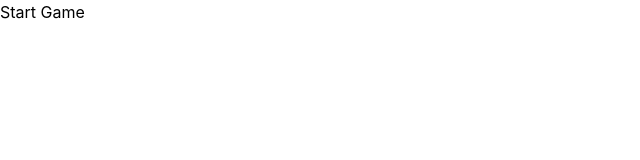
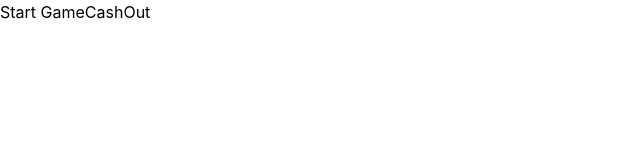
Before and after one commit to Sanchit09876/Treasure-hunt-game, a React (Vite) app: page / in a window 1280 px wide. Shown: the top 160 px of the page, without its empty margins (0-640 px from the left). Built offline with nearby package versions, Linux system fonts and the light colour scheme.

Commit message:
Fixed: card flip bug after clicking start game btn

```diff
--- a/src/components/CardRow.jsx
+++ b/src/components/CardRow.jsx
@@ -1,13 +1,13 @@
 import React from "react";
 import Card from "./Card";
 
-const CardRow = ({ cards, isActive, onCardFlip, rowLocked }) => {
+const CardRow = ({ cards, isActive, onCardFlip, rowLocked, roundId }) => {
   return (
     <div
       className={`flex gap-1 mb-2-2 ${isActive ? "bg-yellow-300" : "bg-gray-500 opacity-75"}`}
     >
       {cards.map((type, index) => {
-        return <Card key={index} type={type} isActive={isActive} onCardFlip={onCardFlip} rowLocked={rowLocked} />;
+        return <Card key={`${roundId}-${index}`} type={type} isActive={isActive} onCardFlip={onCardFlip} rowLocked={rowLocked} />;
       })}
     </div>
   );
--- a/src/components/Game.jsx
+++ b/src/components/Game.jsx
@@ -14,8 +14,10 @@ function Game() {
   const [currentMultiplier, setCurrentMultiplier] = useState(1);
   const [rows, setRows] = useState([]);
   const [rowLocked, setRowLocked] = useState(false);
+  const [roundId, setRoundId] = useState(0);
 
   function startGame() {
+    setRoundId((prev) => prev + 1);
     setBalance(balance - betAmount);
     setCurrentRow(0);
     setCurrentMultiplier(1);
@@ -33,11 +35,11 @@ function Game() {
       setRowLocked(true);
       return;
     }
-    if(currentRow === 3){
-        setCurrentMultiplier(getRowMultiplier(difficulty, currentRow));
-        setGameStatus('won');
-        setRowLocked(true);
-        return;
+    if (currentRow === 3) {
+      setCurrentMultiplier(getRowMultiplier(difficulty, currentRow));
+      setGameStatus("won");
+      setRowLocked(true);
+      return;
     }
     setRowLocked(true);
     setCurrentMultiplier(getRowMultiplier(difficulty, currentRow));
@@ -45,23 +47,42 @@ function Game() {
     setRowLocked(false);
   };
 
+  const handleCashOut = () => {
+    setGameStatus("won");
+    setBalance(balance + betAmount * currentMultiplier);
+  };
 
   return (
     <div>
-      <button onClick={startGame}>Start Game</button>
+      <button
+        onClick={() => {
+          setRowLocked(false);
+          startGame();
+        }}
+      >
+        Start Game
+      </button>
       {console.log(rows)}
 
       {rows.map((row, index) => {
         return (
           <CardRow
-            key={index}
+            key={`${roundId}-${index}`}
             cards={row.cards}
             isActive={index === currentRow}
             onCardFlip={handleCardFlip}
             rowLocked={rowLocked}
+            roundId={roundId}
           />
         );
       })}
+
+      <button
+        onClick={handleCashOut}
+        disabled={gameStatus !== "playing" || currentRow === 0}
+      >
+        CashOut
+      </button>
     </div>
   );
 }
```
